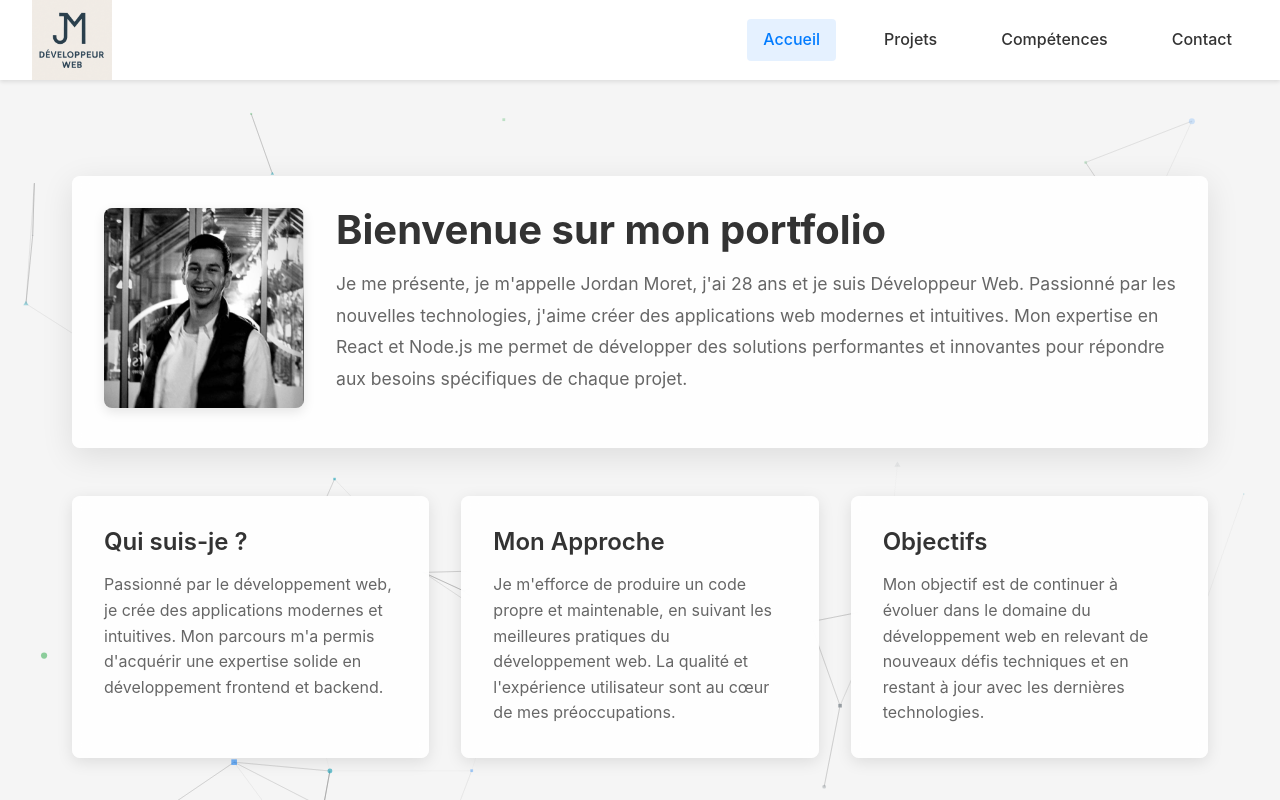
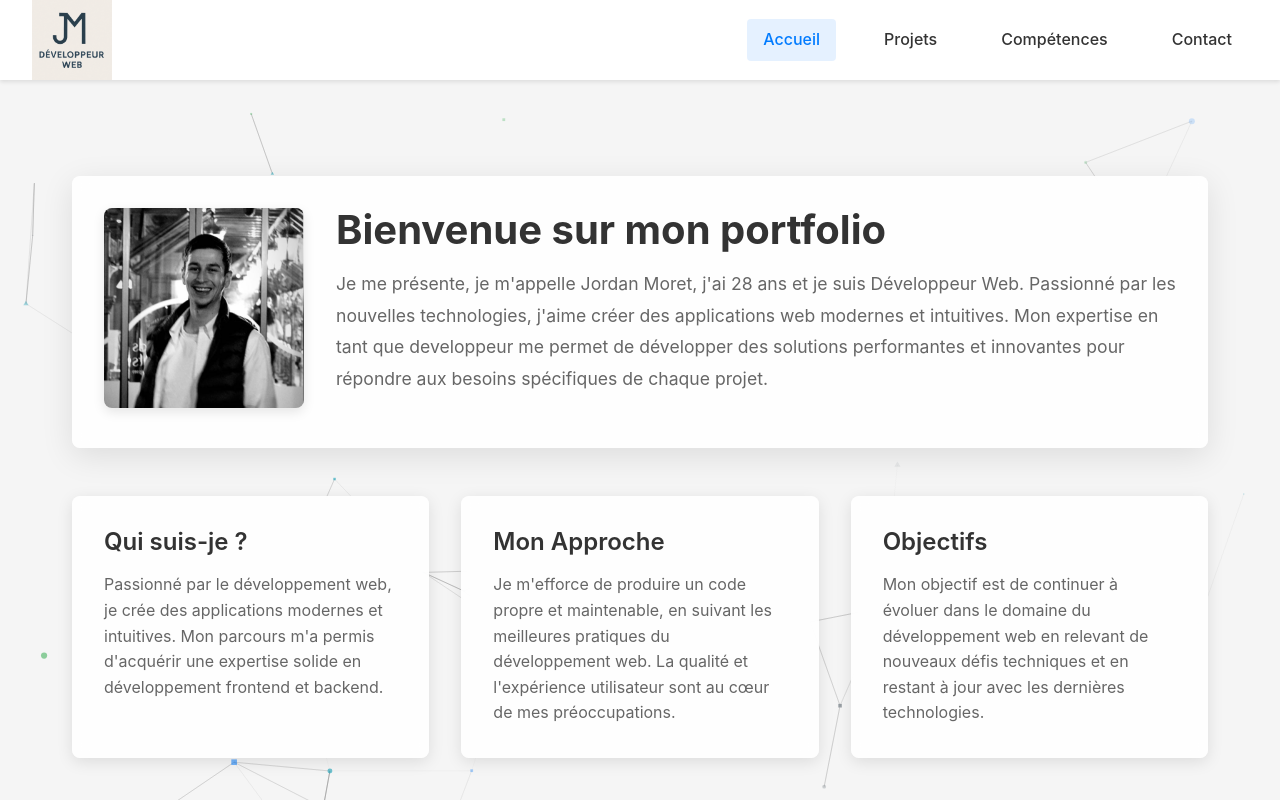
Before and after one commit to Poulidor-Jo/Portfolio-Dev, a React (Vite) app: page / in a window 1280 px wide. Shown: the top 800 px of the page. Built offline with nearby package versions, Linux system fonts and the light colour scheme.

Commit message:
final-push

```diff
--- a/src/components/Home/Home.jsx
+++ b/src/components/Home/Home.jsx
@@ -19,8 +19,8 @@ function Home() {
             <p>
               Je me présente, je m'appelle Jordan Moret, j'ai 28 ans et je suis
               Développeur Web. Passionné par les nouvelles technologies, j'aime créer
-              des applications web modernes et intuitives. Mon expertise en React et
-              Node.js me permet de développer des solutions performantes et innovantes
+              des applications web modernes et intuitives. Mon expertise en tant que developpeur
+               me permet de développer des solutions performantes et innovantes
               pour répondre aux besoins spécifiques de chaque projet.
             </p>
           </div>
--- a/src/components/Skills/Skills.jsx
+++ b/src/components/Skills/Skills.jsx
@@ -30,8 +30,7 @@ function Skills() {
       { name: 'Sass', icon: faSass, level: 70 },
       { name: 'React', icon: faReact, level: 70 },
       { name: 'Bootstrap', icon: faBootstrap, level: 75 },
-      { name: 'Vite', icon: faBolt, level: 65 },
-      { name: 'VS Code', icon: faCode, level: 75 }
+      { name: 'Vite', icon: faBolt, level: 65 }
     ],
     backend: [
       { name: 'Node', icon: faNodeJs, level: 70 },
@@ -42,7 +41,8 @@ function Skills() {
       { name: 'Git', icon: faGit, level: 80 },
       { name: 'GitHub', icon: faGithub, level: 80 },
       { name: 'Figma', icon: faFigma, level: 70 },
-      { name: 'Trello', icon: faListCheck, level: 75 }
+      { name: 'Trello', icon: faListCheck, level: 75 },
+      { name: 'VS Code', icon: faCode, level: 75 }
     ]
   }
 
```
